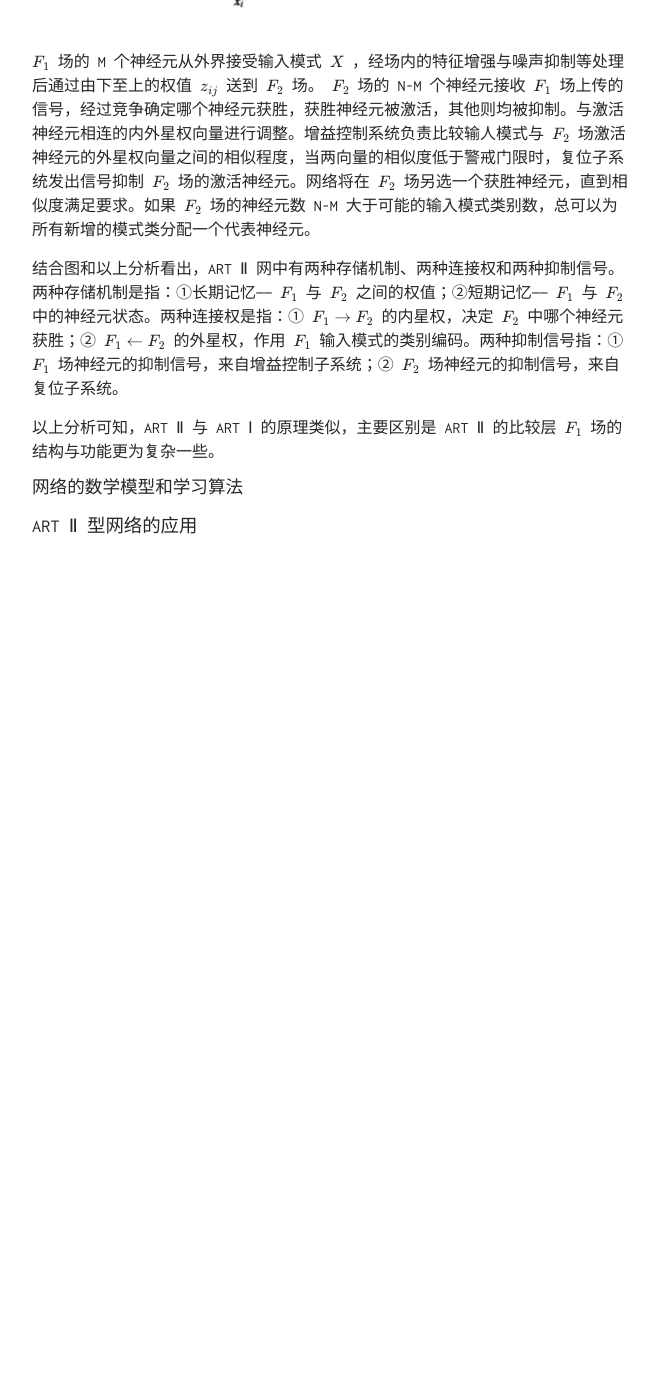
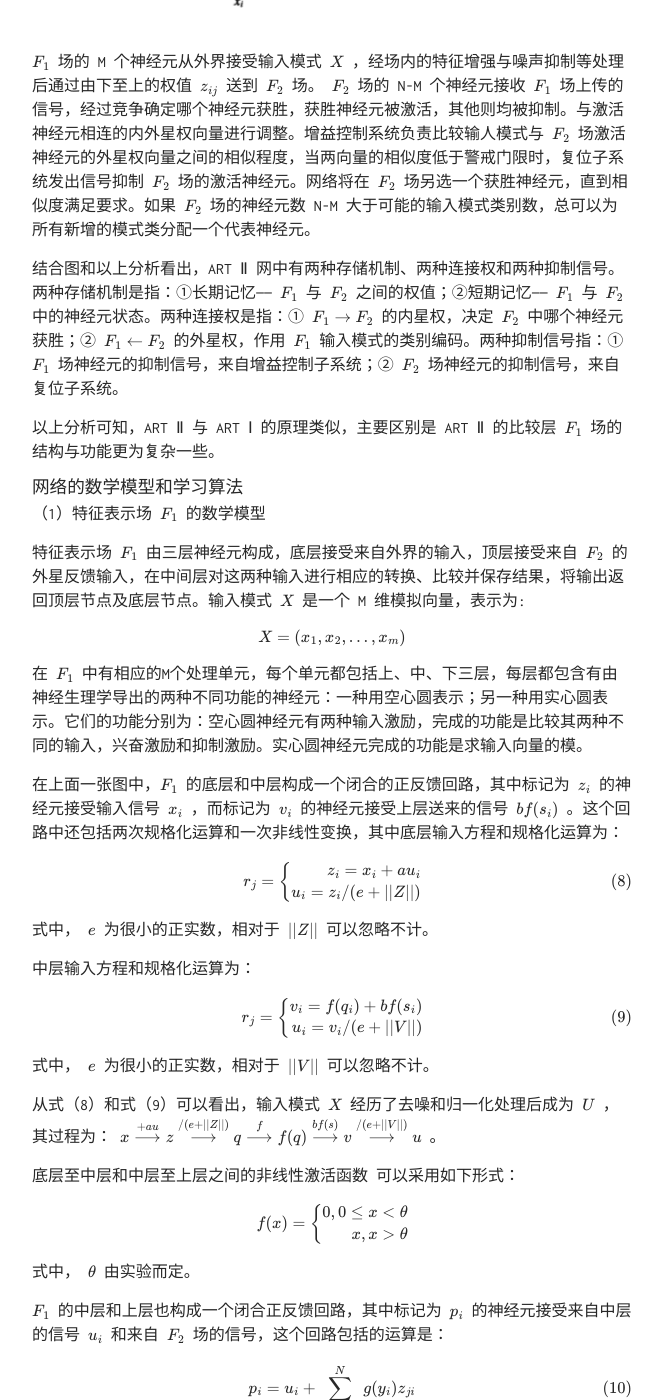
Before and after one commit to TobiahShaw/TobiahShaw.github.io, a Jekyll site: the page built from _posts/2019-10-26-NN-of-Competitive learning.md, in a window 1280 px wide and 1400 px high, scrolled down 18533 px. Shown: the whole window, without its empty margins (308-970 px from the left). Built offline with Jekyll 4.4.1, drawn with Linux system fonts in a browser that asks for light colours; our own code applies the rules of GitHub Pages for plain Markdown files; formulas are drawn with MathJax 3; before the commit the page ends 19163 px from its top, so only the background shows below that; some of the changed text lies outside the part shown.

Commit message:
Mathematical model of network

```diff
--- a/_posts/2019-10-26-NN-of-Competitive learning.md
+++ b/_posts/2019-10-26-NN-of-Competitive learning.md
@@ -432,4 +432,61 @@ $ F_1 $ 场的 M 个神经元从外界接受输入模式 $ X $ ，经场内的
 
 #### 网络的数学模型和学习算法
 
+（1）特征表示场 $ F_1 $ 的数学模型
+
+特征表示场 $ F_1 $ 由三层神经元构成，底层接受来自外界的输入，顶层接受来自 $ F_2 $ 的外星反馈输入，在中间层对这两种输入进行相应的转换、比较并保存结果，将输出返回顶层节点及底层节点。输入模式 $ X $ 是一个 M 维模拟向量，表示为:
+
+$$ X=(x_1,x_2,\dots,x_m) $$
+
+在 $ F_1 $ 中有相应的M个处理单元，每个单元都包括上、中、下三层，每层都包含有由神经生理学导出的两种不同功能的神经元：一种用空心圆表示；另一种用实心圆表示。它们的功能分别为：空心圆神经元有两种输入激励，完成的功能是比较其两种不同的输入，兴奋激励和抑制激励。实心圆神经元完成的功能是求输入向量的模。
+
+在上面一张图中，$ F_1 $ 的底层和中层构成一个闭合的正反馈回路，其中标记为 $ z_i $ 的神经元接受输入信号 $ x_i $ ，而标记为 $ v_i $ 的神经元接受上层送来的信号 $ bf(s_i) $ 。这个回路中还包括两次规格化运算和一次非线性变换，其中底层输入方程和规格化运算为：
+
+$$  r_j = \left\{
+\begin{aligned}
+z_i = x_i + au_i \\
+u_i = z_i / (e +  \vert \vert Z \vert \vert)
+\end{aligned}
+\right. \tag 8 $$
+
+式中， $ e $ 为很小的正实数，相对于 $ \vert \vert Z \vert \vert $ 可以忽略不计。
+
+中层输入方程和规格化运算为：
+
+$$  r_j = \left\{
+\begin{aligned}
+v_i = f(q_i) + bf(s_i) \\
+u_i = v_i / (e +  \vert \vert V \vert \vert)
+\end{aligned}
+\right. \tag 9 $$
+
+式中， $ e $ 为很小的正实数，相对于 $ \vert \vert V \vert \vert $ 可以忽略不计。
+
+从式（8）和式（9）可以看出，输入模式 $ X $ 经历了去噪和归一化处理后成为 $ U $ ，其过程为： $ x \stackrel{+au}{\longrightarrow} z \stackrel{/(e +  \vert \vert Z \vert \vert)}{\longrightarrow} q \stackrel{f}{\longrightarrow} f(q) \stackrel{bf(s)}{\longrightarrow} v \stackrel{/(e +  \vert \vert V \vert \vert)}{\longrightarrow} u $ 。
+
+底层至中层和中层至上层之间的非线性激活函数  可以采用如下形式：
+
+$$ f(x) = \left\{
+\begin{aligned}
+0,0 \leq x < \theta \\
+x, x > \theta
+\end{aligned}
+\right. $$
+
+式中， $ \theta $ 由实验而定。
+
+$ F_1 $ 的中层和上层也构成一个闭合正反馈回路，其中标记为 $ p_i $ 的神经元接受来自中层的信号 $ u_i $ 和来自 $ F_2 $ 场的信号，这个回路包括的运算是：
+
+$$ p_i = u_i + \sum_{j=M+1}^N g(y_i)z_{ji} \tag{10} $$
+
+$$ s_i = \frac{p_i}{e + \vert \vert P \vert \vert} \tag{11} $$
+
+式（10）中第二项是 $ F_2 $ 场对神经元 $ p_i $ 的输入， $ z_{ji} $ 是自上而下的 LTM 系数。式（11）中 $ e $ 为很小的实数，相对于 $ \vert \vert P \vert \vert $ 可以忽略不计。
+
+（2）类别表示场 $ F_2 $ 的数学模型
+
+（3）权值调整规则——LTM方程
+
+（4）取向子系统
+
 ### ART Ⅱ 型网络的应用
```
